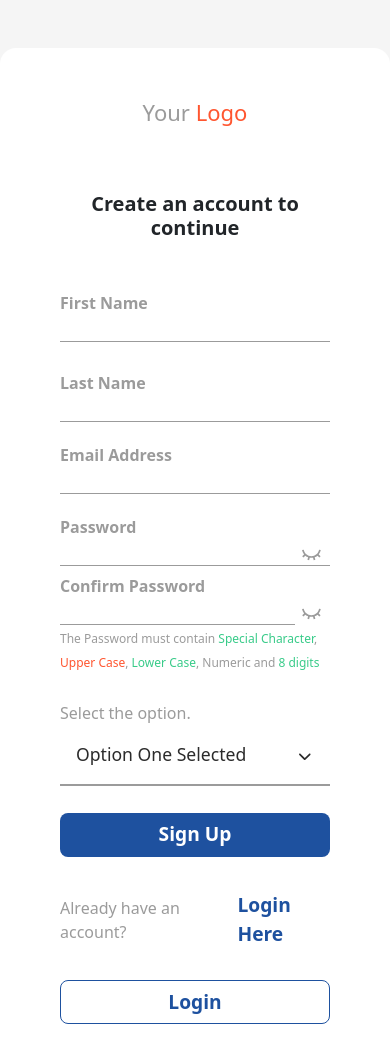
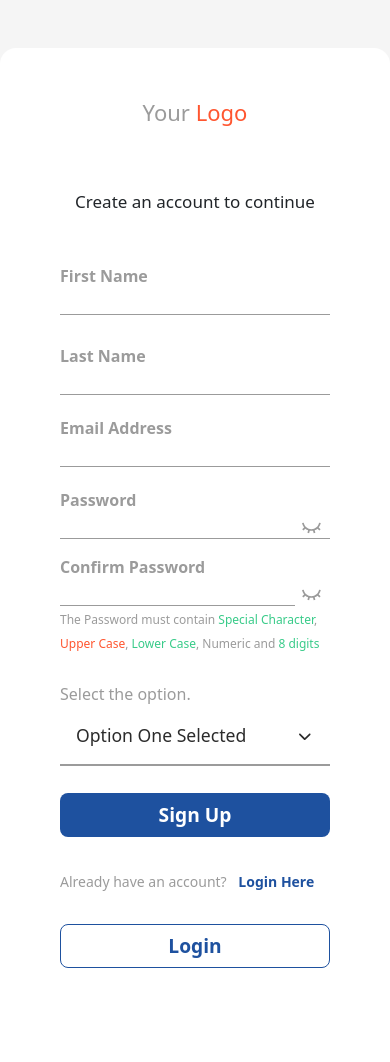
Before and after one commit to arafatlsn/register-form-project, a React (Create React App) app: page / in a window 390 px wide. Shown: the top 1062 px of the page. After the commit the page ends 1019 px from the top, so only its background shows below. Built offline with nearby package versions, Linux system fonts and the light colour scheme.

Commit message:
fixed responsive

```diff
--- a/src/Components/Styles/RegisterForm.module.css
+++ b/src/Components/Styles/RegisterForm.module.css
@@ -286,6 +286,15 @@ select:focus{
 }
 
 @media screen and (max-width: 480px) {
+  .logoContainer h3 {
+    text-align: center;
+    margin-top: 67px;
+    font-size: 20px;
+    font-weight: 500;
+    white-space: nowrap;
+    font-size: 17px;
+  }
+
   .nameSection {
     display: flex;
     flex-direction: column;
@@ -301,7 +310,7 @@ select:focus{
   .passwordSection {
     display: flex;
     flex-direction: column;
-    gap: .5rem;
+    gap: 1rem;
   }
 
   .password{
@@ -315,4 +324,19 @@ select:focus{
   .confirmPassword{
     width: 100%;
   }
+
+  .loginNavigateTxt{
+    font-size: 14px;
+    display: block;
+    margin-top: 34px;
+    color: #9b9b9b;
+  }
+
+  .loginNavigateTxt span{
+    color: #1e519f;
+    font-size: 14px;
+    font-weight: 600;
+    margin-left: .5rem;
+    cursor: pointer;
+  }
 }
```
